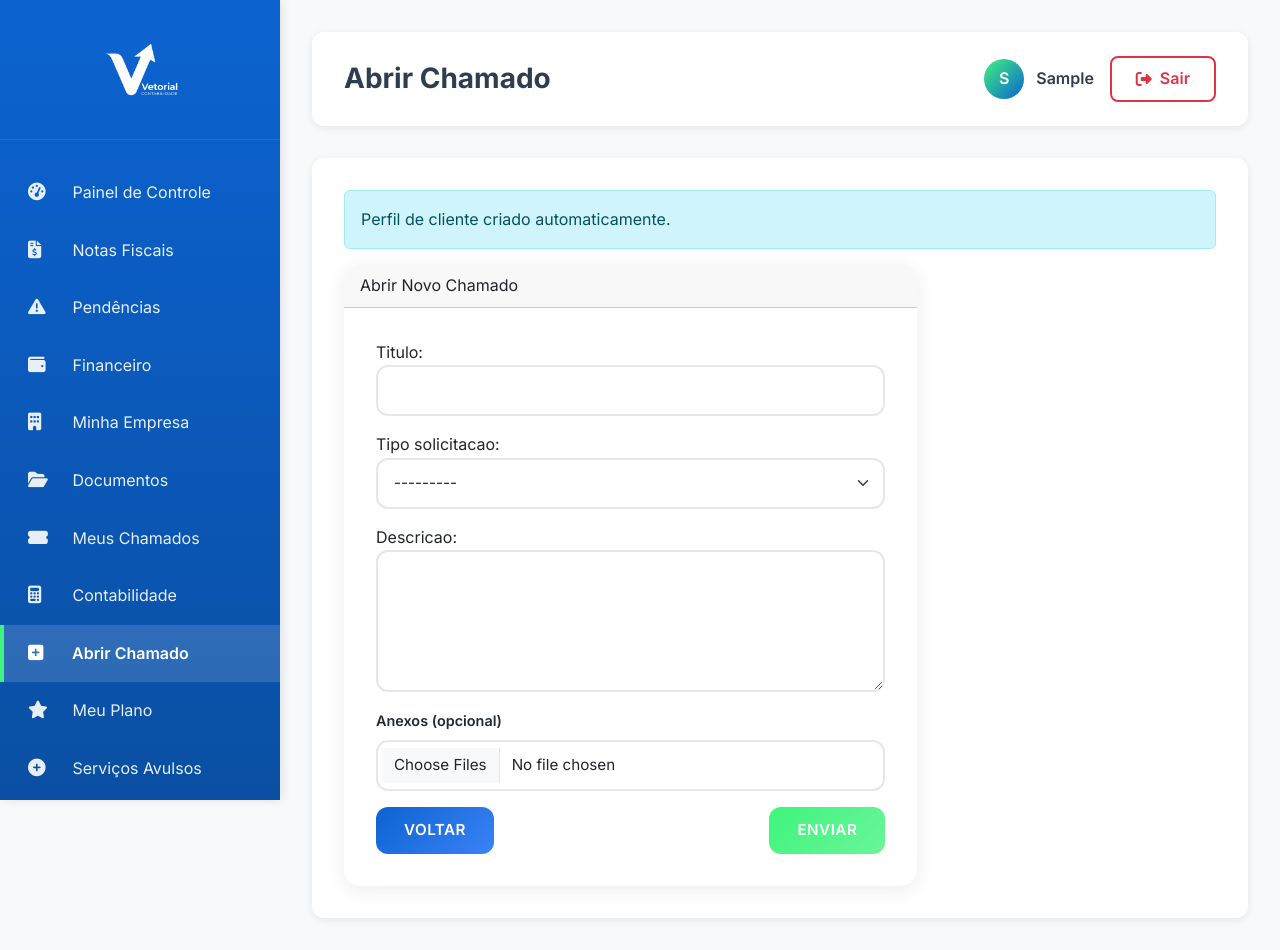
After one commit to martinssmrr/contabilidade, a Django app: page /support/cliente/abrir-chamado/ in a window 1280 px wide. The commit adds this page. Run offline with Django 5.2, Linux system fonts and the light colour scheme; the visitor is signed in with stand-in values (Sample User, id 1); data comes from the database, SQL or seed files in the repository; data that the repository does not hold is empty; some libraries are stand-ins or nearby versions.

Commit message:
adicionado a funcionalidade de chamados

```diff
--- /dev/null
+++ b/apps/support/forms.py
@@ -0,0 +1,25 @@
+from django import forms
+from .models import Chamado
+
+
+class ChamadoForm(forms.ModelForm):
+    """Formulário para criação de Chamado (área do cliente)."""
+    class Meta:
+        model = Chamado
+        fields = ['titulo', 'tipo_solicitacao', 'descricao']
+        widgets = {
+            'titulo': forms.TextInput(attrs={'class': 'form-control'}),
+            'tipo_solicitacao': forms.Select(attrs={'class': 'form-select'}),
+            'descricao': forms.Textarea(attrs={'class': 'form-control', 'rows': 5}),
+        }
+
+    def clean_titulo(self):
+        titulo = self.cleaned_data.get('titulo', '').strip()
+        if not titulo:
+            raise forms.ValidationError('O título é obrigatório.')
+        return titulo
+
+
+class ChamadoMessageForm(forms.Form):
+    mensagem = forms.CharField(widget=forms.Textarea(attrs={'class': 'form-control', 'rows': 4}), required=True)
+    anexo = forms.FileField(required=False)
--- /dev/null
+++ b/apps/support/templatetags/__init__.py
@@ -0,0 +1 @@
+# Package for custom template tags for the support app
--- a/apps/support/urls.py
+++ b/apps/support/urls.py
@@ -31,4 +31,9 @@ urlpatterns = [
 
     # API Endpoints - Documents
     path('api/documents/', views.api_documents_list, name='api_documents_list'),
+    # Área do Cliente
+    path('cliente/dashboard/', views.dashboard_cliente, name='dashboard_cliente'),
+    path('cliente/abrir-chamado/', views.abrir_chamado, name='abrir_chamado'),
+    path('cliente/chamado/<int:pk>/', views.chamado_detail, name='chamado_detail'),
+    path('cliente/chamado/<int:pk>/responder/', views.responder_chamado, name='responder_chamado'),
 ]
--- a/apps/support/views.py
+++ b/apps/support/views.py
@@ -3,12 +3,15 @@ from django.http import JsonResponse
 from django.views.decorators.http import require_http_methods
 from django.views.decorators.csrf import csrf_exempt
 from django.contrib.auth.decorators import login_required, user_passes_test
+from django.contrib import messages
 from django.core.serializers import serialize
 from django.forms.models import model_to_dict
 from django.core.cache import cache
 import json
 import logging
-from .models import Lead, Ticket
+from .models import Lead, Ticket, Cliente, Chamado, ChamadoAttachment, ChamadoMessage
+from .forms import ChamadoForm, ChamadoMessageForm
+from django.shortcuts import redirect
 from apps.blog.models import Post, Category
 from apps.testimonials.models import Testimonial
 from apps.services.models import Plano
@@ -365,3 +368,97 @@ def capturar_lead(request):
             'success': False,
             'message': f'Erro ao capturar lead: {str(e)}'
         }, status=400)
+
+
+# ------------------ Área do Cliente ------------------
+
+
+@login_required
+def dashboard_cliente(request):
+    """Painel do cliente: lista chamados do cliente autenticado."""
+    # Garante que exista um perfil Cliente para o usuário autenticado.
+    perfil, _created = Cliente.objects.get_or_create(user=request.user)
+    if _created:
+        messages.info(request, 'Perfil de cliente criado automaticamente.')
+    chamados = perfil.chamados.all().order_by('-data_criacao')
+
+    return render(request, 'client/dashboard_cliente.html', {
+        'perfil': perfil,
+        'chamados': chamados,
+    })
+
+
+@login_required
+def abrir_chamado(request):
+    """View para abrir novo chamado pelo cliente autenticado."""
+    # Cria o perfil Cliente se não existir, evitando erro para usuários que ainda não tenham sido vinculados.
+    perfil, _created = Cliente.objects.get_or_create(user=request.user)
+    if _created:
+        messages.info(request, 'Perfil de cliente criado automaticamente.')
+
+    if request.method == 'POST':
+        form = ChamadoForm(request.POST, request.FILES)
+        if form.is_valid():
+            chamado = form.save(commit=False)
+            chamado.cliente = perfil
+            chamado.save()
+
+            # salvar anexos enviados na criação do chamado
+            anexos = request.FILES.getlist('anexos')
+            from .models import ChamadoAttachment
+            for f in anexos:
+                ChamadoAttachment.objects.create(chamado=chamado, arquivo=f, uploaded_by=request.user)
+
+            messages.success(request, 'Chamado criado com sucesso.')
+            return redirect('support:dashboard_cliente')
+    else:
+        form = ChamadoForm()
+
+    return render(request, 'client/abrir_chamado.html', {'form': form})
+
+
+@login_required
+def chamado_detail(request, pk):
+    """Exibe um chamado (thread de mensagens) e permite resposta do cliente."""
+    chamado = get_object_or_404(Chamado, pk=pk)
+
+    # Permitir apenas dono do chamado ou staff
+    if not (request.user.is_staff or chamado.cliente.user == request.user):
+        return JsonResponse({'success': False, 'error': 'Acesso negado.'}, status=403)
+
+    form = ChamadoMessageForm()
+    mensagens = chamado.mensagens.all().order_by('criado_em')
+
+    return render(request, 'client/chamado_detail.html', {
+        'chamado': chamado,
+        'mensagens': mensagens,
+        'form': form,
+    })
+
+
+@login_required
+def responder_chamado(request, pk):
+    """Permite que o cliente responda um chamado com texto e anexo opcional."""
+    chamado = get_object_or_404(Chamado, pk=pk)
+    # somente dono ou staff
+    if not (request.user.is_staff or chamado.cliente.user == request.user):
+        return JsonResponse({'success': False, 'error': 'Acesso negado.'}, status=403)
+
+    if request.method != 'POST':
+        return JsonResponse({'success': False, 'error': 'Método inválido.'}, status=405)
+
+    form = ChamadoMessageForm(request.POST, request.FILES)
+    if form.is_valid():
+        mensagem_text = form.cleaned_data['mensagem']
+        anexo = form.cleaned_data.get('anexo')
+        msg = ChamadoMessage.objects.create(
+            chamado=chamado,
+            autor=request.user,
+            mensagem=mensagem_text,
+            anexo=anexo if anexo else None
+        )
+        messages.success(request, 'Resposta enviada com sucesso.')
+        return redirect('support:chamado_detail', pk=chamado.pk)
+
+    mensagens = chamado.mensagens.all().order_by('criado_em')
+    return render(request, 'client/chamado_detail.html', {'chamado': chamado, 'mensagens': mensagens, 'form': form})
--- a/templates/base_dashboard.html
+++ b/templates/base_dashboard.html
@@ -332,10 +332,18 @@
                     <i class="fas fa-folder-open"></i>
                     Documentos
                 </a>
+                <a href="{% url 'support:dashboard_cliente' %}" class="sidebar-nav-item {% if request.resolver_match.url_name == 'dashboard_cliente' %}active{% endif %}">
+                    <i class="fas fa-ticket-alt"></i>
+                    Meus Chamados
+                </a>
                 <a href="{% url 'users:contabilidade' %}" class="sidebar-nav-item {% if request.resolver_match.url_name == 'contabilidade' %}active{% endif %}">
                     <i class="fas fa-calculator"></i>
                     Contabilidade
                 </a>
+                    <a href="{% url 'support:abrir_chamado' %}" class="sidebar-nav-item {% if request.resolver_match.url_name == 'abrir_chamado' %}active{% endif %}">
+                        <i class="fas fa-plus-square"></i>
+                        Abrir Chamado
+                    </a>
                 <a href="{% url 'users:meu_plano' %}" class="sidebar-nav-item {% if request.resolver_match.url_name == 'meu_plano' %}active{% endif %}">
                     <i class="fas fa-star"></i>
                     Meu Plano
@@ -377,6 +385,13 @@
 
             <!-- Content -->
             <div class="content-card">
+                {% if messages %}
+                    <div class="mb-3">
+                        {% for message in messages %}
+                            <div class="alert alert-{{ message.tags }} mb-2">{{ message }}</div>
+                        {% endfor %}
+                    </div>
+                {% endif %}
                 {% block content %}
                 <div class="content-placeholder">
                     <i class="fas fa-box-open"></i>
--- /dev/null
+++ b/templates/client/abrir_chamado.html
@@ -0,0 +1,52 @@
+{% extends 'base_dashboard.html' %}
+
+{% block page_title %}Abrir Chamado{% endblock %}
+
+{% block content %}
+  <div class="row">
+    <div class="col-12 col-lg-8">
+      <div class="card">
+        <div class="card-header">Abrir Novo Chamado</div>
+        <div class="card-body">
+          {% if error %}
+            <div class="alert alert-danger">{{ error }}</div>
+          {% endif %}
+          <form method="post" enctype="multipart/form-data" novalidate>
+            {% csrf_token %}
+            <div class="mb-3">
+              {{ form.titulo.label_tag }}
+              {{ form.titulo }}
+              {% for error in form.titulo.errors %}
+                <div class="text-danger small">{{ error }}</div>
+              {% endfor %}
+            </div>
+            <div class="mb-3">
+              {{ form.tipo_solicitacao.label_tag }}
+              {{ form.tipo_solicitacao }}
+              {% for error in form.tipo_solicitacao.errors %}
+                <div class="text-danger small">{{ error }}</div>
+              {% endfor %}
+            </div>
+            <div class="mb-3">
+              {{ form.descricao.label_tag }}
+              {{ form.descricao }}
+              {% for error in form.descricao.errors %}
+                <div class="text-danger small">{{ error }}</div>
+              {% endfor %}
+            </div>
+
+            <div class="mb-3">
+              <label for="id_anexos" class="form-label">Anexos (opcional)</label>
+              <input type="file" name="anexos" id="id_anexos" class="form-control" multiple>
+            </div>
+
+            <div class="d-flex justify-content-between">
+              <a href="{% url 'support:dashboard_cliente' %}" class="btn btn-secondary">Voltar</a>
+              <button type="submit" class="btn btn-primary">Enviar</button>
+            </div>
+          </form>
+        </div>
+      </div>
+    </div>
+  </div>
+{% endblock %}
```
Also changed, not shown: apps/support/admin.py (+31 -1 lines), apps/support/models.py (+106 -0 lines), apps/support/templatetags/support_tags.py (added, +13 -0 lines), apps/support/tests.py (+48 -0 lines), docker-compose.prod.yml (+5 -7 lines), templates/client/chamado_detail.html (added, +75 -0 lines), templates/client/dashboard_cliente.html (added, +45 -0 lines), templates/partials/navbar.html (+8 -0 lines), apps/support/migrations/0004_cliente_chamado.py (added), apps/support/migrations/0005_chamadoattachment_chamadomessage.py (added).
